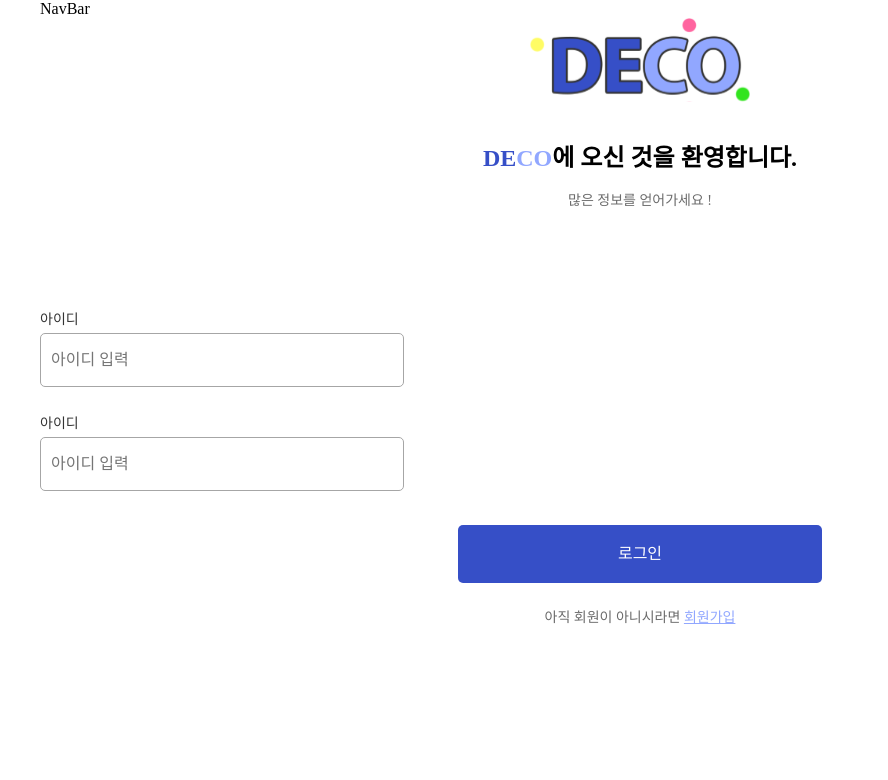
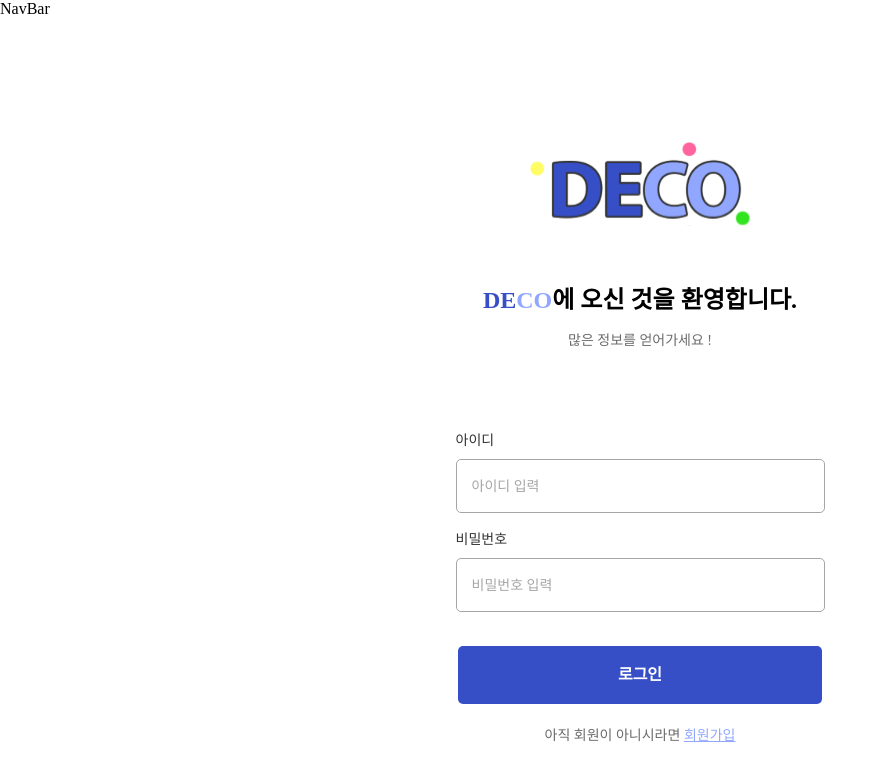
Before and after one commit to Likelion-lucky7/DECO, a React (Vite) app in the folder deco/: page /login in a window 1280 px wide. Shown: the top 780 px of the page, without its empty margins (0-888 px from the left). Built offline with nearby package versions, Linux system fonts and the light colour scheme.

Commit message:
[Feat] 로그인 페이지 HTML, CSS 완성 #33

```diff
--- a/deco/src/app/App.jsx
+++ b/deco/src/app/App.jsx
@@ -1,27 +1,26 @@
 import { useState } from "react";
 import { Route, Routes } from "react-router";
-import SignUpPage from '../pages/SignUpPage';
+import SignUpPage from "../pages/SignUpPage";
 import MainPage from "../pages/MainPage";
 import QuestionPage from "../pages/QuestionPage";
 import CommunityPage from "../pages/CommunityPage";
 import SideProjectPage from "../pages/SideProjectPage";
 import NotFoundPage from "../pages/NotFoundPage";
-import NavBar from '@/components/Common/NavBar';
-import styles from './App.module.css';
-import LoginPage from '@/pages/LoginPage';
-import QuestionDetail from '@/components/QuestionPage/QuestionDetail';
-import CommunityDetail from '@/components/CommunityPage/CommunityDetail';
-import SideProjectDetail from '@/components/SideProjectPage/SideProjectDetail';
-import QuestionWrite from '@/components/QuestionPage/QuestionWrite';
-import CommunityWrite from '@/components/CommunityPage/CommunityWrite';
-import SideProjectWrite from '@/components/SideProjectPage/SideProjectWrite';
+import NavBar from "@/components/Common/NavBar";
+import styles from "./App.module.css";
+import LoginPage from "@/pages/LoginPage";
+import QuestionDetail from "@/components/QuestionPage/QuestionDetail";
+import CommunityDetail from "@/components/CommunityPage/CommunityDetail";
+import SideProjectDetail from "@/components/SideProjectPage/SideProjectDetail";
+import QuestionWrite from "@/components/QuestionPage/QuestionWrite";
+import CommunityWrite from "@/components/CommunityPage/CommunityWrite";
+import SideProjectWrite from "@/components/SideProjectPage/SideProjectWrite";
 
 function App() {
   const [count, setCount] = useState(0);
 
   return (
     <div className={styles.layout}>
-      <div className={styles.container}>
       <NavBar />
       <Routes>
         <Route path="/login" element={<LoginPage />} />
@@ -39,7 +38,6 @@ function App() {
         <Route path="/*" element={<NotFoundPage />} />
       </Routes>
     </div>
-    </div>
   );
 }
 
--- a/deco/src/app/App.module.css
+++ b/deco/src/app/App.module.css
@@ -1,14 +1,14 @@
-@import url('../styles/normalize.module.css');
-@import url('../styles/reset.module.css');
-
+@import url("../styles/normalize.module.css");
+@import url("../styles/reset.module.css");
+@import url("../styles/theme.module.css");
 
 .layout {
   width: auto;
   min-width: 1200px;
 }
 
-.container {
+/* .container {
   width: 1200px;
   min-width: 1000px;
   margin: 0 auto;
-}
+} */
--- a/deco/src/components/Common/FormInput/FormInput.jsx
+++ b/deco/src/components/Common/FormInput/FormInput.jsx
@@ -1,17 +1,20 @@
-import React from "react";
+import { useId, useRef } from "react";
+import { bool, string } from "prop-types";
 import classes from "./FormInput.module.css";
 
-const FormInput = (label, type, ...restProps) => {
+const FormInput = ({ label, type, placeholder, ...restProps }) => {
+  const id = useId();
+  const inputRef = useRef(null);
+
   return (
     <div className={classes.container}>
-      <label htmlFor="id" className={classes.label}>
-        아이디
-      </label>
+      {renderLabel(id, label)}
       <input
-        id="id"
-        type="text"
+        ref={inputRef}
+        id={id}
+        type={type}
         className={classes.input}
-        placeholder="아이디 입력"
+        placeholder={placeholder}
         {...restProps}
       />
     </div>
@@ -19,3 +22,26 @@ const FormInput = (label, type, ...restProps) => {
 };
 
 export default FormInput;
+
+/* Props */
+FormInput.defualtProps = {
+  type: "text",
+  placeholder: string,
+  inputed: false,
+};
+
+FormInput.propTypes = {
+  type: string,
+  label: string.isRequired,
+  placeholder: string,
+  inputed: bool,
+};
+
+/* Render Function */
+function renderLabel(id, label) {
+  return (
+    <label htmlFor={id} className={classes.label}>
+      {label}
+    </label>
+  );
+}
--- a/deco/src/components/Common/FormInput/FormInput.module.css
+++ b/deco/src/components/Common/FormInput/FormInput.module.css
@@ -2,21 +2,27 @@
   display: flex;
   flex-flow: column nowrap;
   justify-content: center;
-  margin-top: 25px;
+  margin-top: 15px;
 }
 
 .input {
-  width: 21.875rem;
-  height: 3.125rem;
+  width: 21.875em;
+  height: 3.125em;
   border-radius: 5px;
-  border: 1px solid #a6a6a6;
+  border: 1px solid var(--gray-300);
   color: #333333;
-  padding-left: 0.625rem;
-  margin-top: 5px;
+  padding-left: 15px;
+  margin-top: 10px;
+}
+
+.input::placeholder {
+  font-size: 14px;
+  font-weight: 400;
+  color: var(--gray-300);
 }
 
 .label {
-  display: inline-block;
+  display: flex;
   color: #333333;
   font-size: 14px;
   font-weight: 500;
--- a/deco/src/components/Common/SubmitButton/SubmitButton.module.css
+++ b/deco/src/components/Common/SubmitButton/SubmitButton.module.css
@@ -11,4 +11,6 @@
   border-radius: 0.3125rem;
   background-color: #364fc7;
   color: white;
+  font-weight: 600;
+  font-size: 16px;
 }
--- a/deco/src/components/Common/WelcomeInfo/WelcomeInfo.jsx
+++ b/deco/src/components/Common/WelcomeInfo/WelcomeInfo.jsx
@@ -1,8 +1,7 @@
-import React from "react";
 import classes from "./WelcomeInfo.module.css";
 import { ReactComponent as Logo } from "../../../assets/DECO_Logo.svg";
 
-const WelcomeLogo = () => {
+const WelcomeLogo = ({ subtitle }) => {
   return (
     <div className={classes.layout}>
       <Logo className={classes.logo} />
@@ -10,7 +9,7 @@ const WelcomeLogo = () => {
         <span className={classes.accent_primary}>DE</span>
         <span className={classes.accent_third}>CO</span>에 오신 것을 환영합니다.
       </p>
-      <p className={classes.subtitle}>많은 정보를 얻어가세요 !</p>
+      <p className={classes.subtitle}>{subtitle}</p>
     </div>
   );
 };
--- a/deco/src/components/Common/WelcomeInfo/WelcomeInfo.module.css
+++ b/deco/src/components/Common/WelcomeInfo/WelcomeInfo.module.css
@@ -1,6 +1,7 @@
 .layout {
   display: flex;
   flex-flow: column nowrap;
+  margin-top: 124px;
 }
 
 .accent_primary {
@@ -17,17 +18,17 @@
 }
 
 .title {
-  margin-top: 2.25rem;
-  font-size: 1.5rem;
+  margin-top: 2.25em;
+  font-size: 24px;
   font-weight: 700;
   text-align: center;
 }
 
 .subtitle {
   color: #6b6b6b;
-  font-size: 0.875rem;
+  font-size: 0.875em;
   font-weight: 500;
-  margin-top: 1rem;
+  margin-top: 1em;
   text-align: center;
-  padding-bottom: 4.625rem;
+  padding-bottom: 4.625em;
 }
--- a/deco/src/components/LoginPage/Login.jsx
+++ b/deco/src/components/LoginPage/Login.jsx
@@ -8,12 +8,21 @@ import { Link } from "react-router-dom";
 const Login = () => {
   return (
     <div className={classes.container}>
-      <WelcomeInfo />
-      <FormInput />
-      <FormInput />
-      <SubmitButton />
+      <WelcomeInfo subtitle="많은 정보를 얻어가세요 !" />
+
+      <form className={classes.form}>
+        <FormInput name="id" label="아이디" placeholder="아이디 입력" />
+        <FormInput
+          name="password"
+          type="password"
+          label="비밀번호"
+          placeholder="비밀번호 입력"
+        />
+        <SubmitButton />
+      </form>
+
       <p className={classes.info}>
-        아직 회원이 아니시라면{" "}
+        아직 회원이 아니시라면 {""}
         <Link to="./" className={classes.toSignUp}>
           회원가입
         </Link>
--- a/deco/src/components/LoginPage/Login.module.css
+++ b/deco/src/components/LoginPage/Login.module.css
@@ -1,16 +1,25 @@
 .container {
   display: flex;
   flex-flow: column nowrap;
+  width: 1200px;
+  min-width: 62.5%;
+  margin: 0 auto;
 }
 
 .info {
-  margin-top: 1.4375rem;
+  margin-top: 1.4375em;
   text-align: center;
   color: #6b6b6b;
   font-weight: 400;
-  font-size: 0.875rem;
+  font-size: 0.875em;
 }
 
 .toSignUp {
   color: #91a7ff;
 }
+
+.form {
+  display: flex;
+  flex-flow: column nowrap;
+  margin: 0 auto;
+}
```
Lines whose indentation alone changed are shown as unchanged.
